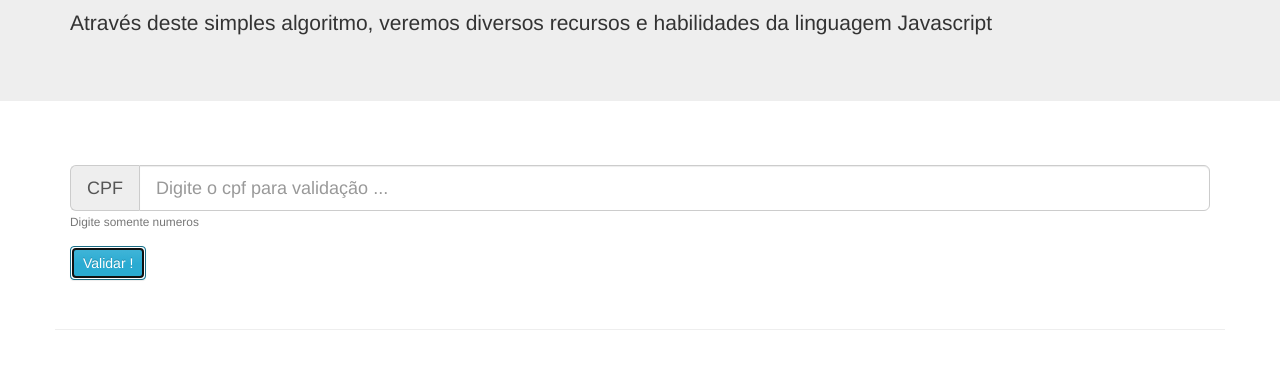
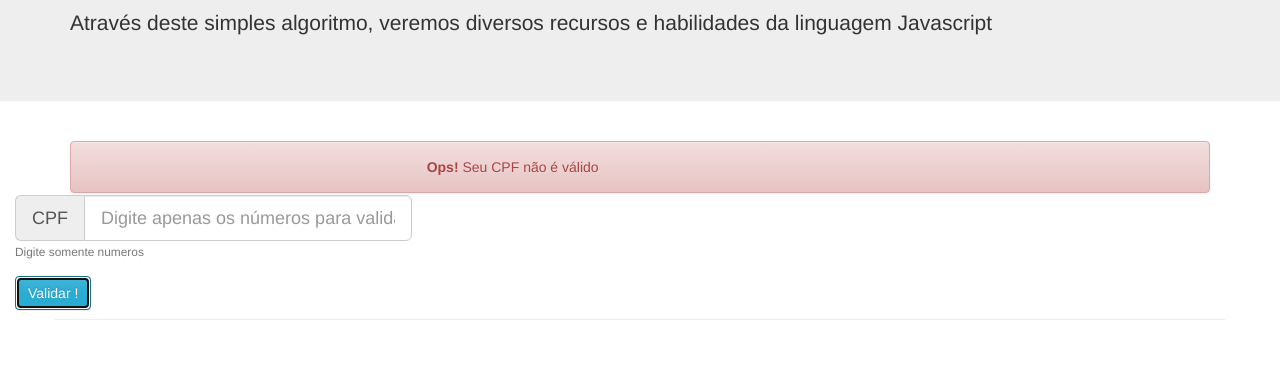
Before and after one commit to andrevft/gamaaAcademy_validador-cpf, a plain HTML site: page index.html in a window 1280 px wide. Both pictures are taken after a click on the button "Validar !". Shown: the part 179-548 px from the top of the page. Drawn offline with nearby package versions, Linux system fonts and the light colour scheme.

Commit message:
validação num digitos e se numero

```diff
--- a/index.html
+++ b/index.html
@@ -29,17 +29,17 @@
         </div>
 
     </div>
-    <div class="container formulario">
+    <div class="container formulario col-sm-4">
         <form>
             <div class="form-group">
                 <div class="input-group input-group-lg">
                     <span class="input-group-addon" id="sizing-addon1">CPF</span>
-                    <input type="text" class="form-control" placeholder="Digite o cpf para validação ..."
-                        aria-describedby="sizing-addon1">
+                    <input type="text" class="form-control" placeholder="Digite apenas os números para validação ..."
+                        aria-describedby="sizing-addon1" id="cpf_digitado">
                 </div>
                 <small class="form-text text-muted">Digite somente numeros</small>
             </div>
-            <button type="button" class="btn btn-info" onclick="validation()">Validar !</button>
+            <button type="button" class="btn btn-info" onclick="validacao()">Validar !</button>
         </form>
     </div>
     <div class="container page-header">
--- a/script.js
+++ b/script.js
@@ -1,6 +1,35 @@
 console.log('JavaScript carregado');
 
-function validation() {
+
+
+
+function validaCPF(cpf) {
+    console.log("o cpf possui " + cpf.length + " digitos");
+    if (cpf.length != 11 || isNaN(cpf)) {  // verifica se o cps digitado possui 11 digitos
+        return false;
+    }
+    else {
+        var numeros = cpf.substring(0, 9); //pega os 9 primeiros digitos
+        console.log("numero é " + numeros);
+        var digitos = cpf.substring(9); // vai pegar os últimos 2
+        console.log("digito é " + digitos);
+        return true
+    }
+};
+
+function validacao() {
     console.log('Iniciando validação do CPF');
 
+    var cpf = document.getElementById('cpf_digitado').value;
+    console.log("numero completo é " + cpf);
+
+    var resultadovalidaaacao = validaCPF(cpf);
+
+
+    if (resultadovalidaaacao) {
+        document.getElementById('success').style.display = 'block';
+    }
+    else {
+        document.getElementById('error').style.display = 'block';
+    }
 };
```
